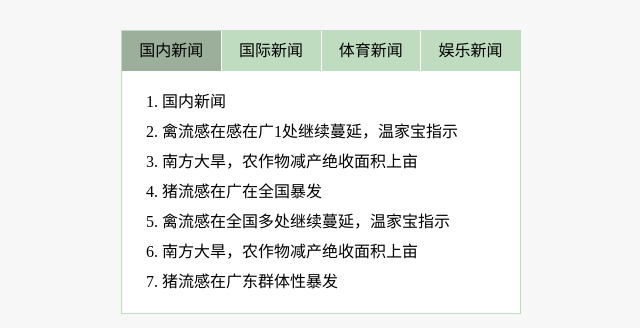
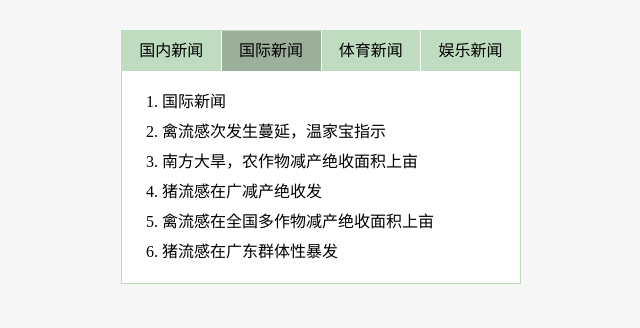
Before and after one commit to CloudZi/cloudzi.github.io, a plain HTML site: page index.html in a window 1280 px wide. Both pictures are taken after a click on the link "国际新闻". Shown: the whole page, without its empty margins (319-959 px from the left). Drawn offline with Linux system fonts and the light colour scheme.

Commit message:
js事件

```diff
--- a/index.html
+++ b/index.html
@@ -111,4 +111,33 @@
     </section>
   </div>
 </body>
+<script>
+  <!--document.querySelectorAll获取所有的a标签-->
+  var aArr=document.querySelectorAll('a');
+  <!--循环遍历-->
+  for(var i=0;i<aArr.length;i++){
+  <!--给每个获取到的元素添加点击事件-->
+      aArr[i].onclick=function(){
+      <!--获取当前激活的tab选项卡-->
+         var active=document.querySelector(".active");
+         <!--移除之前的选项卡激活属性-->
+         active.classList.remove("active");
+         <!--给当前点击的选项卡添加激活属性-->
+         this.classList.add("active");
+         <!--获取当前的section标签id名字-->
+         var name=this.getAttribute("data-cont");
+         <!--根据获取到的名字获取当前的内容卡-->
+         var section=document.getElementById(name);
+         <!--获取所有class为cont的元素，并循环遍历，取消所有内容卡的样式-->
+         var cont = document.getElementsByClassName("cont");
+         for(var i=0;i<cont.length;i++){
+          cont[i].style.display="none";
+
+         }
+         <!--激活当前内容卡的样式-->
+         section.style.display="block";
+
+      }
+  }
+</script>
 </html>
```
